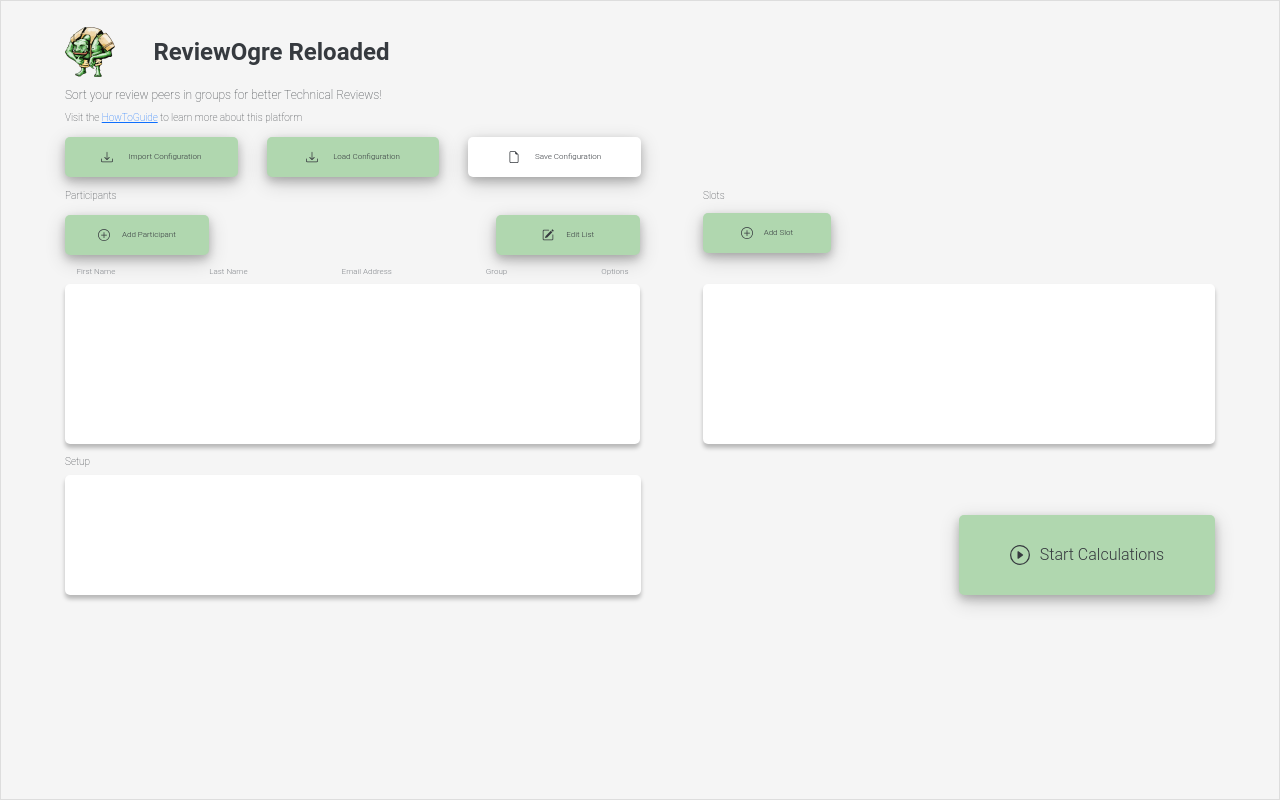
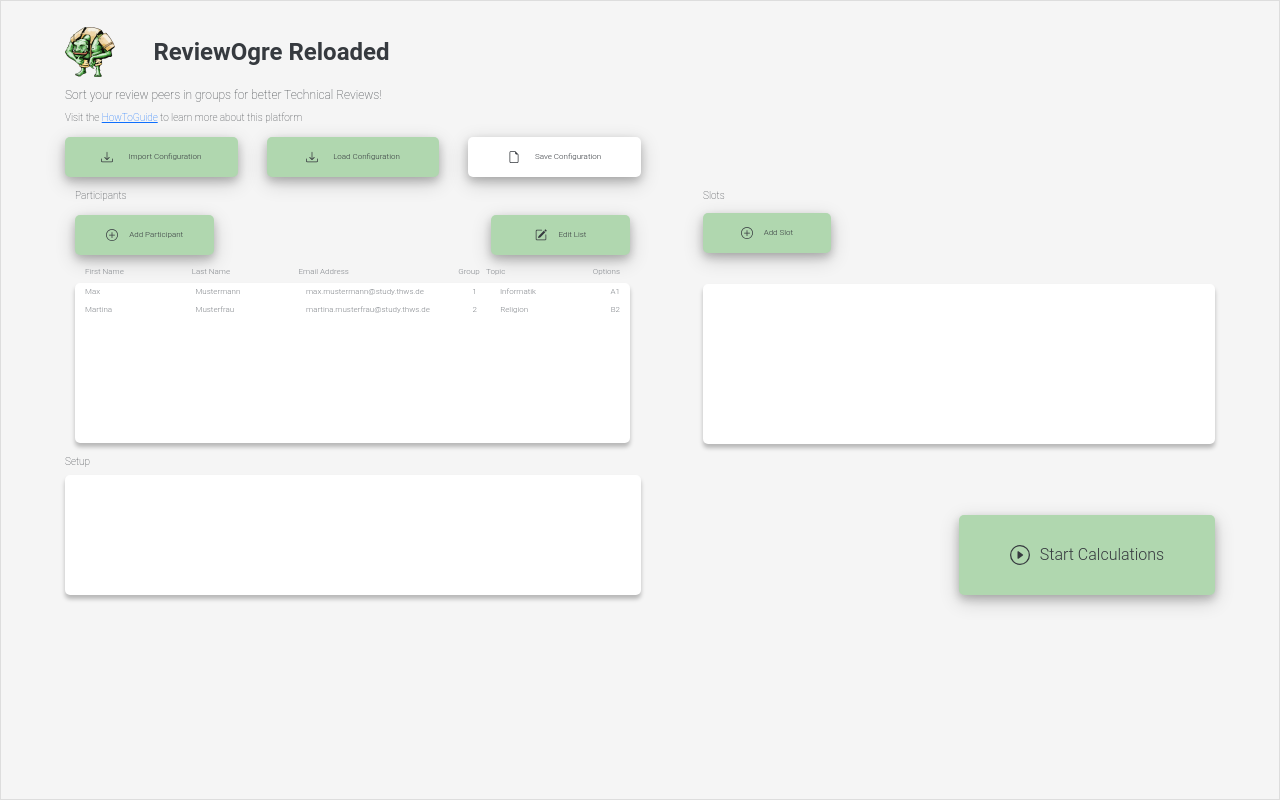
Before and after one commit to RichardWuensch/ReviewOgre, a React (Create React App) app: page / in a window 1280 px wide. Built offline with nearby package versions, Linux system fonts and the light colour scheme.

Commit message:
Frontend: Display all Participants in main window (first part)

```diff
--- a/src/App.js
+++ b/src/App.js
@@ -1,11 +1,17 @@
+import React from 'react';
 import './App.css';
 import MainPage from '../src/components/window/MainPage';
 
 function App () {
+  const listAllParticipants = [
+    { firstName: 'Max', lastName: 'Mustermann', email: 'max.mustermann@study.thws.de', group: '1', topic: 'Informatik', languageLevel: 'A1', id: 1 },
+    { firstName: 'Martina', lastName: 'Musterfrau', email: 'martina.musterfrau@study.thws.de', group: '2', topic: 'Religion', languageLevel: 'B2', id: 2 }
+  ];
+
   return (
-      <div>
-          <MainPage />
-      </div>
+    <div>
+      <MainPage listAllParticipants={listAllParticipants}/>
+    </div>
   );
 }
 
--- a/src/components/modals/addParticipantModal.js
+++ b/src/components/modals/addParticipantModal.js
@@ -8,17 +8,19 @@ function ParticipantModal (props) {
   const [showModal, setShowModal] = useState(true);
   const [firstName, setFirstName] = useState('');
   const [lastName, setLastName] = useState('');
-  const [emailAddress, setEmailAddress] = useState('');
+  const [email, setEmail] = useState('');
   const [group, setGroup] = useState('');
-  const [englishSkillLevel, setEnglishSkillLevel] = useState('Native Speaker');
+  const [topic, setTopic] = useState('');
+  const [languageLevel, setLanguageLevel] = useState('Native Speaker');
 
   const handleClose = () => {
     setShowModal(false);
     setFirstName('');
     setLastName('');
-    setEmailAddress('');
+    setEmail('');
     setGroup('');
-    setEnglishSkillLevel('Native Speaker');
+    setTopic('');
+    setLanguageLevel('Native Speaker');
   };
 
   return (
@@ -41,13 +43,15 @@ function ParticipantModal (props) {
                         <input className={'input-attributes-container'} type={'text'} value={firstName} placeholder="First Name" onChange={(e) => setFirstName(e.target.value)} />
                         <span>Last Name:</span>
                         <input className={'input-attributes-container'} type={'text'} value={lastName} placeholder="Last Name" onChange={(e) => setLastName(e.target.value)} />
-                        <span>Email Address:</span>
-                        <input className={'input-attributes-container'} type={'text'} value={emailAddress} placeholder="Email Address" onChange={(e) => setEmailAddress(e.target.value)} />
+                        <span>Email:</span>
+                        <input className={'input-attributes-container'} type={'text'} value={email} placeholder="Email" onChange={(e) => setEmail(e.target.value)} />
                         <span>Group:</span>
                         <input className={'input-attributes-container'} type={'text'} value={group} placeholder="Group" onChange={(e) => setGroup(e.target.value)} />
-                        <span>English Skill Level:</span>
+                        <span>Topic:</span>
+                        <input className={'input-attributes-container'} type={'text'} value={topic} placeholder="Topic" onChange={(e) => setTopic(e.target.value)} />
+                        <span>German Skill Level:</span>
                         <form action="#">
-                            <select className={'dropdown-attributes-container'} value={englishSkillLevel} onChange={(e) => setEnglishSkillLevel(e.target.value)}>
+                            <select className={'dropdown-attributes-container'} value={languageLevel} onChange={(e) => setLanguageLevel(e.target.value)}>
                                 <option className={'dropdown-attributes-container-text'} value="A1">A1</option>
                                 <option className={'dropdown-attributes-container-text'} value="A2">A2</option>
                                 <option className={'dropdown-attributes-container-text'} value="B1">B1</option>
--- /dev/null
+++ b/src/components/modals/allParticipants.css
@@ -0,0 +1,21 @@
+.list-element{
+    display:block;
+}
+.column-firstName{
+    width: 20%;
+}
+.column-lastName{
+    width: 20%;
+}
+.column-email{
+    width: 30%;
+}
+.column-group{
+    width: 5%;
+}
+.column-topic{
+    width: 20%;
+}
+.column-languageLevel{
+    width: 2,5%;
+}
--- /dev/null
+++ b/src/components/modals/allParticipants.js
@@ -0,0 +1,34 @@
+import React from 'react';
+import './allParticipants.css';
+import PropTypes from 'prop-types';
+
+function allParticipants (props) {
+  const listParticipants = props.listAllParticipants.map(entry =>
+    <li className={'list-element'} key={entry.id}>
+      <td className={'column-firstName'}>{entry.firstName}</td>
+      <td className={'column-lastName'}>{entry.lastName}</td>
+      <td className={'column-email'}>{entry.email}</td>
+      <td className={'column-group'}>{entry.group}</td>
+      <td className={'column-topic'}>{entry.topic}</td>
+      <td className={'column-languageLevel'}>{entry.languageLevel}</td>
+    </li>
+  );
+
+  return (
+    <div className={'all-participants'}>
+      {listParticipants}
+    </div>
+  );
+}
+
+allParticipants.propTypes = {
+  listAllParticipants: PropTypes.arrayOf(
+    PropTypes.string,
+    PropTypes.string,
+    PropTypes.string,
+    PropTypes.string,
+    PropTypes.number
+  )
+};
+
+export default allParticipants;
--- a/src/components/window/MainPage.css
+++ b/src/components/window/MainPage.css
@@ -109,3 +109,14 @@
 .button-container-green:hover{
     background-color: #D1E8D0
 }
+
+table {
+  border-collapse: collapse;
+  border: 1px solid;
+}
+tr,
+th,
+td {
+  border: 1px solid;
+  padding: 3px 10px;
+}
--- a/src/components/window/MainPage.js
+++ b/src/components/window/MainPage.js
@@ -5,6 +5,7 @@ import './setup_window.css';
 import './slotsWindow.css';
 import SlotModal from '../modals/addSlotRoomModal';
 import ParticipantModal from '../modals/addParticipantModal';
+import AllParticipants from '../modals/allParticipants';
 import logo from '../../assets/media/favicon_ogre.png';
 import download from '../../assets/media/download.svg';
 import file from '../../assets/media/file-earmark.svg';
@@ -15,10 +16,12 @@ import start from '../../assets/media/play-circle.svg';
 // import OldTestData from '../../algorithm/test/OldTestData';
 // import SmallTestData from '../../algorithm/test/SmallTestData';
 import Test from '../../algorithm/test/Test';
+import PropTypes from 'prop-types';
 
-function MainPage () {
+function MainPage (props) {
   const [modalShowSlot, setModalShowSlot] = React.useState(false);
   const [modalShowParticipant, setModalShowParticipant] = React.useState(false);
+
   return (
         <div className={'main-page'}>
             <div className={'title-box'}>
@@ -56,13 +59,15 @@ function MainPage () {
                         </button>
                     </div>
                     <div className={'list-description'}>
-                        <span>First Name</span>
-                        <span>Last Name</span>
-                        <span>Email Address</span>
-                        <span>Group</span>
-                        <span>Options</span>
+                        <span className={'title-firstName'}>First Name</span>
+                        <span className={'title-lastName'}>Last Name</span>
+                        <span className={'title-email'}>Email Address</span>
+                        <span className={'title-group'}>Group</span>
+                        <span className={'title-topic'}>Topic</span>
+                        <span className={'title-languageLevel'}>Options</span>
                     </div>
                     <div className={'participant-list-container'}>
+                        <AllParticipants listAllParticipants={props.listAllParticipants}/>
                     </div>
                 </div>
                 {/* end */}
@@ -101,8 +106,19 @@ function MainPage () {
         </div>
   );
 }
+
 function runAlgorithm () {
   new Test().run();
 }
 
+MainPage.propTypes = {
+  listAllParticipants: PropTypes.arrayOf(
+    PropTypes.string,
+    PropTypes.string,
+    PropTypes.string,
+    PropTypes.string,
+    PropTypes.number
+  )
+};
+
 export default MainPage;
--- a/src/components/window/participants_window.css
+++ b/src/components/window/participants_window.css
@@ -1,6 +1,8 @@
 .participantWindow{
     margin: 0 0 0;
     width: 50%;
+    padding-left: 10px;
+    padding-right: 10px;
 }
 .participant-button-container{
     display:flex;
@@ -28,12 +30,40 @@
     font-weight: 300;
     font-size: 1em;
     color: #82868B;
-    padding: 0 2% 1% 2%;
+    padding: 0 0 1% 0;
 }
 
 .participant-list-container{
+    font-style: normal;
+    font-weight: 300;
+    font-size: 1em;
+    color: #82868B;
     height: 20vh;
     border-radius: 5px;
     background: linear-gradient(0deg, #FFFFFF, #FFFFFF), linear-gradient(0deg, #FFFFFF, #FFFFFF), #FFFFFF;
     box-shadow: 0 4px 4px rgba(0, 0, 0, 0.25);
 }
+.title-firstName{
+    width: 20%;
+    padding: 0 10px 0 10px;
+}
+.title-lastName{
+    width: 20%;
+    padding: 0 10px 0 10px;
+}
+.title-email{
+    width: 30%;
+    padding: 0 10px 0 10px;
+}
+.title-group{
+    width: 5%;
+    padding: 0 10px 0 10px;
+}
+.title-topic{
+    width: 20%;
+    padding: 0 10px 0 10px;
+}
+.title-languageLevel{
+    width: 2,5%;
+    padding: 0 10px 0 10px;
+}
```
